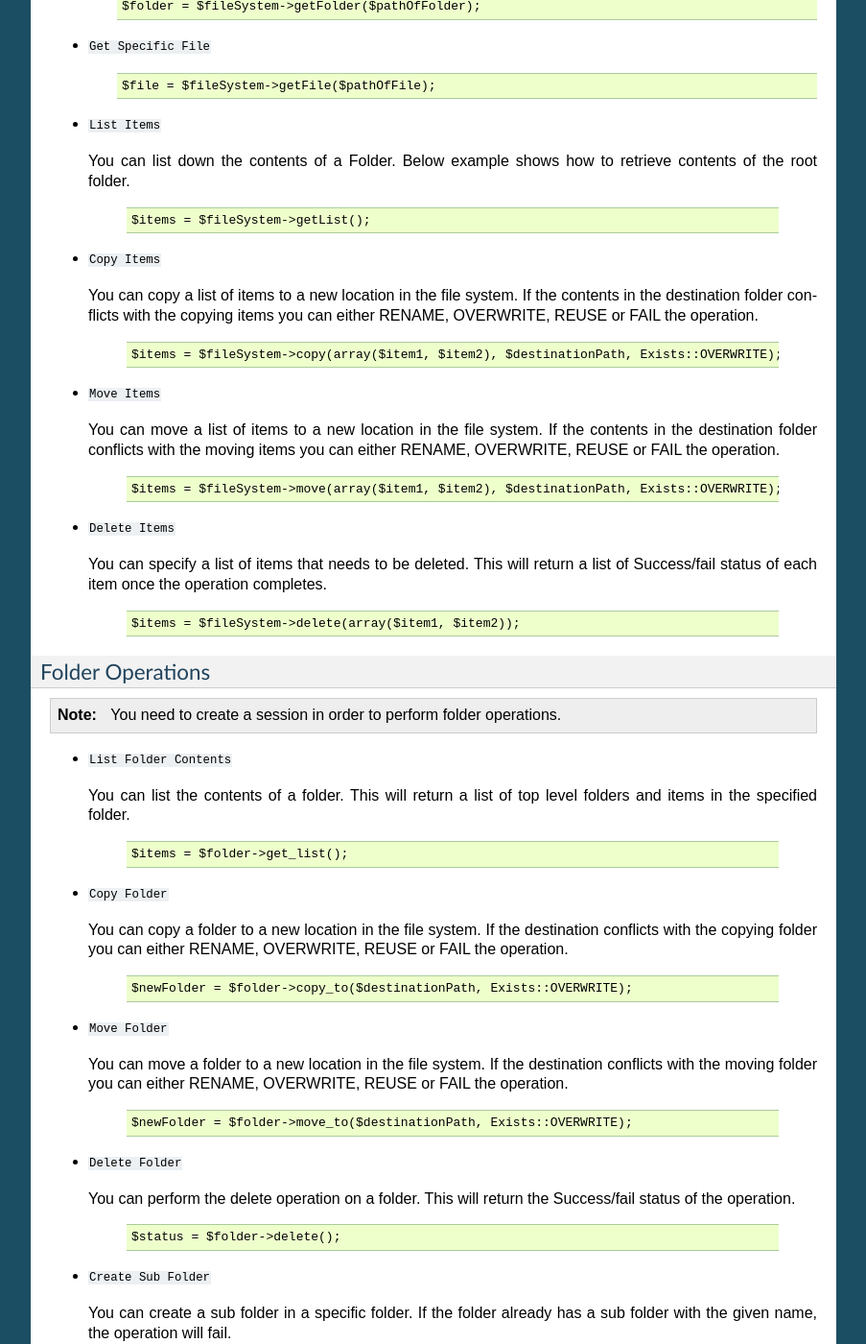
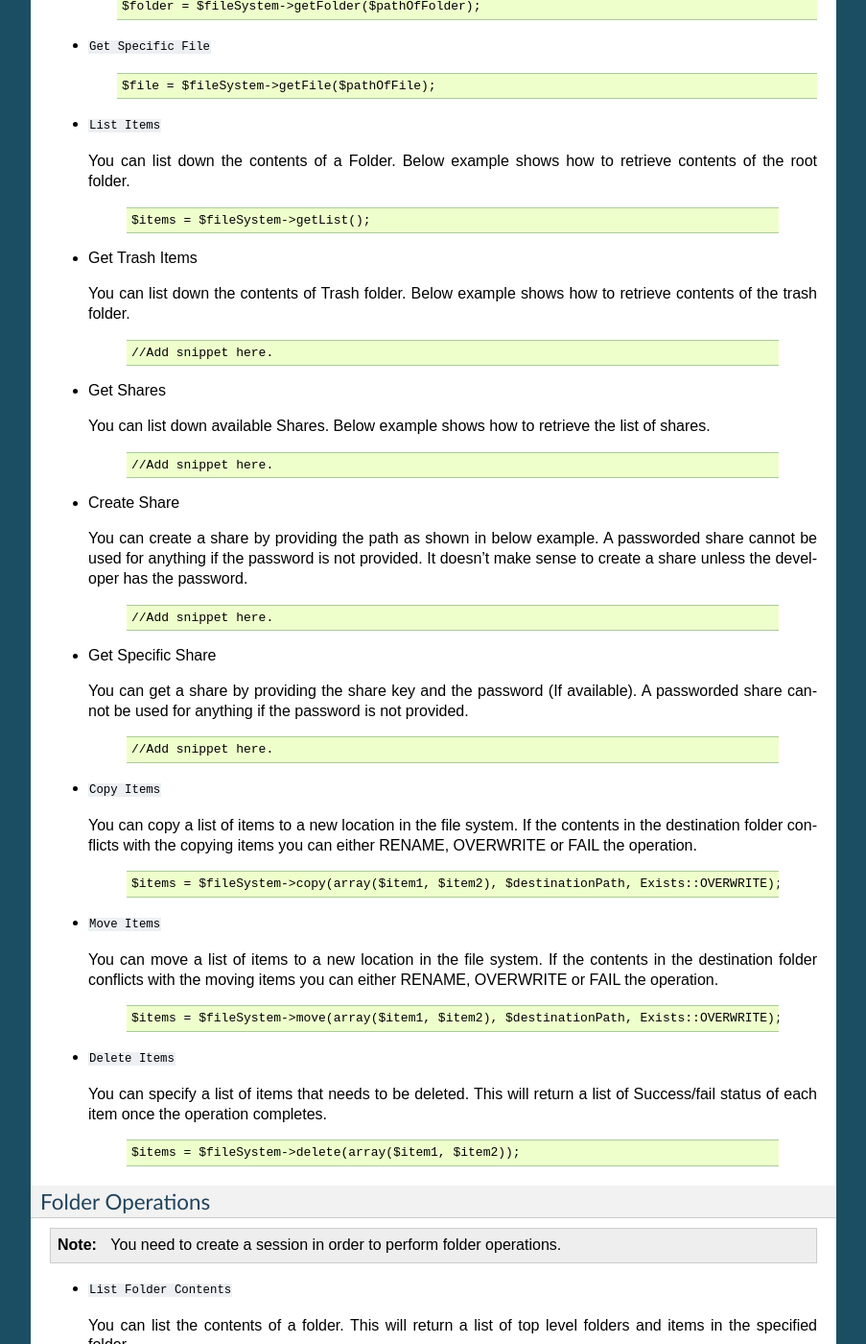
Before and after one commit to nmistry096/CloudFS-PHP, a Sphinx documentation site: the page built from doc/source/index.rst, in a window 1280 px wide and 1400 px high, scrolled down 1563 px. Shown: the whole window at 96% size, without its empty margins (198-1101 px from the left). Built offline with Sphinx 7.4.7, drawn with Linux system fonts in a browser that asks for light colours; cross-references to code outside the pages are shown as plain code; some of the changed text lies outside the part shown.

Commit message:
Adding missing methods to documentation

```diff
--- a/doc/source/index.rst
+++ b/doc/source/index.rst
@@ -102,9 +102,45 @@ File System Operations
 	  $items = $fileSystem->getList();
 
 
+- Get Trash Items
+
+  You can list down the contents of Trash folder. Below example shows how to retrieve contents of the trash folder.
+
+      ::
+
+	  //Add snippet here.
+
+
+- Get Shares
+
+  You can list down available Shares. Below example shows how to retrieve the list of shares.
+
+      ::
+
+	  //Add snippet here.
+
+
+- Create Share
+
+  You can create a share by providing the path as shown in below example. A passworded share cannot be used for anything if the password is not provided. It doesn't make sense to create a share unless the developer has the password.
+
+      ::
+
+	  //Add snippet here.
+
+
+- Get Specific Share
+
+  You can get a share by providing the share key and the password (If available). A passworded share cannot be used for anything if the password is not provided.
+
+      ::
+
+	  //Add snippet here.
+
+
 - :php:meth:`Copy Items <Filesystem::copy>`
 
-  You can copy a list of items to a new location in the file system. If the contents in the destination folder conflicts with the copying items you can either RENAME, OVERWRITE, REUSE or FAIL the operation.
+  You can copy a list of items to a new location in the file system. If the contents in the destination folder conflicts with the copying items you can either RENAME, OVERWRITE or FAIL the operation.
 
       ::
 
@@ -113,7 +149,7 @@ File System Operations
 
 - :php:meth:`Move Items <Filesystem::move>`
 
-  You can move a list of items to a new location in the file system. If the contents in the destination folder conflicts with the moving items you can either RENAME, OVERWRITE, REUSE or FAIL the operation.
+  You can move a list of items to a new location in the file system. If the contents in the destination folder conflicts with the moving items you can either RENAME, OVERWRITE or FAIL the operation.
 
       ::
 
@@ -142,9 +178,17 @@ Folder Operations
       $items = $folder->get_list();
 
 
+- Change Folder Attributes
+
+  You can change the attributes of a Folder by providing a hash map of field names and values. An example is given below.
+      ::
+
+	  //Add snippet here.
+
+
 - :php:meth:`Copy Folder <Item::copy_to>`
 
-  You can copy a folder to a new location in the file system. If the destination conflicts with the copying folder you can either RENAME, OVERWRITE, REUSE or FAIL the operation.
+  You can copy a folder to a new location in the file system. If the destination conflicts with the copying folder you can either RENAME, OVERWRITE or FAIL the operation.
 
       ::
 
@@ -153,7 +197,7 @@ Folder Operations
 
 - :php:meth:`Move Folder <Item::move_to>`
 
-  You can move a folder to a new location in the file system. If the destination conflicts with the moving folder you can either RENAME, OVERWRITE, REUSE or FAIL the operation.
+  You can move a folder to a new location in the file system. If the destination conflicts with the moving folder you can either RENAME, OVERWRITE or FAIL the operation.
 
       ::
 
@@ -180,7 +224,7 @@ Folder Operations
 
 - :php:meth:`Upload File <Folder::upload>`
 
-  You can upload a file from your local file system into a specific folder. If the destination conflicts, you can either RENAME, OVERWRITE, REUSE or FAIL the operation.
+  You can upload a file from your local file system into a specific folder. If the destination conflicts, you can either RENAME, OVERWRITE or FAIL the operation.
 
       ::
 
@@ -193,7 +237,7 @@ File Operations
 
 - :php:meth:`Copy File <Item::copy_to>`
 
-  You can copy a file to a new location in the file system. If the destination conflicts with the copying file you can either RENAME, OVERWRITE, REUSE or FAIL the operation.
+  You can copy a file to a new location in the file system. If the destination conflicts with the copying file you can either RENAME, OVERWRITE or FAIL the operation.
 
       ::
 
@@ -202,7 +246,7 @@ File Operations
 
 - :php:meth:`Move File <Item::move_to>`
 
-  You can move a file to a new location in the file system. If the destination conflicts with the moving file you can either RENAME, OVERWRITE, REUSE or FAIL the operation.
+  You can move a file to a new location in the file system. If the destination conflicts with the moving file you can either RENAME, OVERWRITE or FAIL the operation.
 
       ::
 
```
